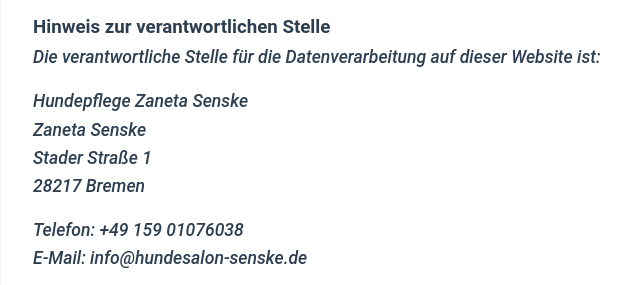
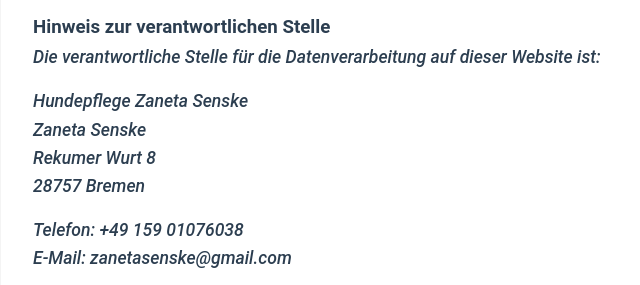
Before and after one commit to ZaraSheikhi/Hundesalon-Zaneta-Senske, a plain HTML site: page datenschutz.html in a window 1280 px wide. Shown: the part 1596-1881 px from the top of the page, 271-911 px from the left. Drawn offline with Linux system fonts and the light colour scheme.

Commit message:
final 2.0

```diff
--- a/datenschutz.html
+++ b/datenschutz.html
@@ -67,10 +67,10 @@
                 <p>Die verantwortliche Stelle für die Datenverarbeitung auf dieser Website ist:</p>
                 <p>Hundepflege Zaneta Senske<br>
                 Zaneta Senske<br>
-                Stader Straße 1<br>
-                28217 Bremen</p>
+                Rekumer Wurt 8<br>
+                28757 Bremen</p>
                 <p>Telefon: +49 159 01076038<br>
-                E-Mail: info@hundesalon-senske.de</p>
+                E-Mail: zanetasenske@gmail.com</p>
 
                 <h3>Speicherdauer</h3>
                 <p>Soweit innerhalb dieser Datenschutzerklärung keine speziellere Speicherdauer genannt wurde, verbleiben Ihre personenbezogenen Daten bei uns, bis der Zweck für die Datenverarbeitung entfällt. Wenn Sie ein berechtigtes Löschersuchen geltend machen oder eine Einwilligung zur Datenverarbeitung widerrufen, werden Ihre Daten gelöscht, sofern wir keine anderen rechtlich zulässigen Gründe für die Speicherung Ihrer personenbezogenen Daten haben (z. B. steuer- oder handelsrechtliche Aufbewahrungsfristen); im letztgenannten Fall erfolgt die Löschung nach Fortfall dieser Gründe.</p>
```
Also changed, not shown: impressum.html (+3 -3 lines).
